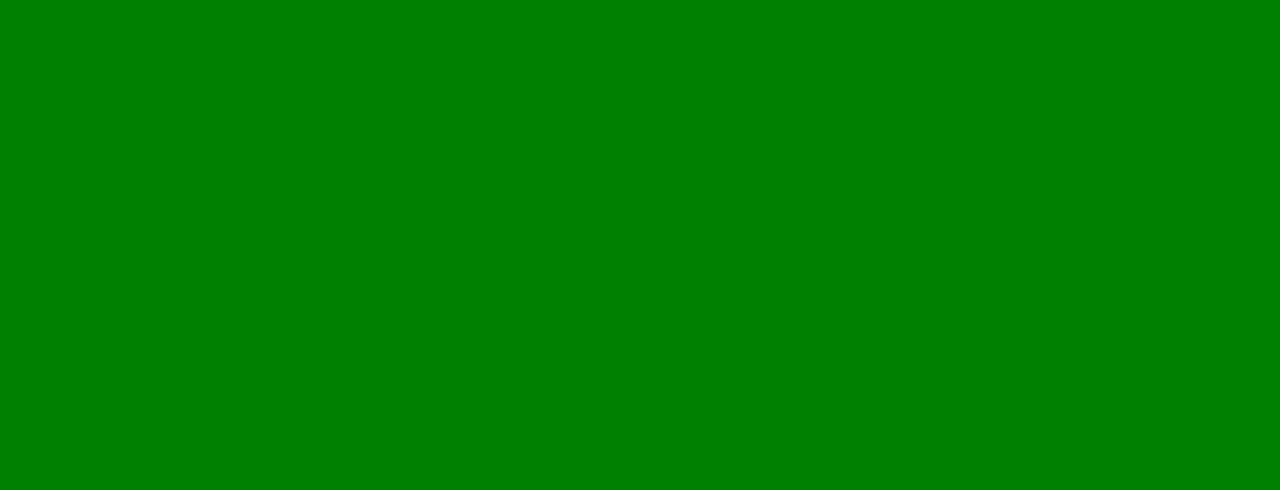
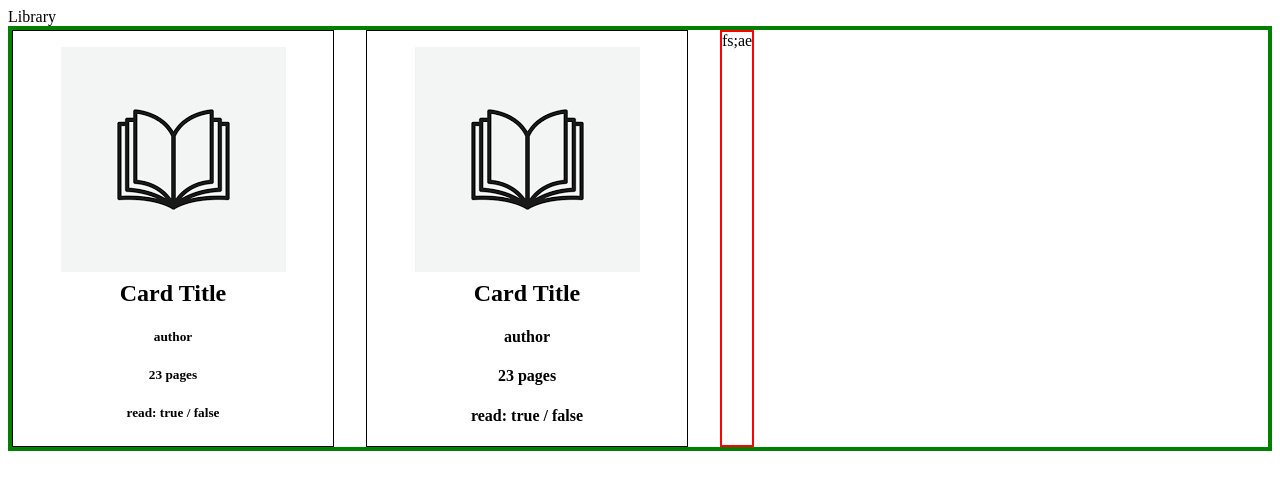
Before and after one commit to KyleThie/library, a plain HTML site: page index.html in a window 1280 px wide. Drawn offline with Linux system fonts and the light colour scheme.

Commit message:
Add image for book cards

```diff
--- a/index.html
+++ b/index.html
@@ -8,6 +8,24 @@
     <title>Library</title>
   </head>
   <body>
-    <script src="script.js"></script>
+    <div class="header">Library</div>
+    <div id="card-container">
+      <div class="card">
+        <img src="./images/bookIcon.png" alt="picture of a dog" />
+        <h2>Card Title</h2>
+        <h5>author</h5>
+        <h5>23 pages</h5>
+        <h5>read: true / false</h5>
+      </div>
+
+      <div class="card">
+        <img src="./images/bookIcon.png" alt="picture of a dog" />
+        <h2>Card Title</h2>
+        <h4>author</h4>
+        <h4>23 pages</h4>
+        <h4>read: true / false</h4>
+      </div>
+    </div>
+    <script src="script.js" defer></script>
   </body>
 </html>
--- a/script.js
+++ b/script.js
@@ -1,6 +1,14 @@
 console.log("is it working?");
+let cardContainer = document.getElementById("card-container");
+let myLibrary = [];
+// const oneCard = document.createElement("div");
+// oneCard.innerHTML = "div <br> 5";
+card = document.createElement("div");
+card.className = "testCard";
+card.innerHTML = "fs;ae";
 
-let myLibrary = [];
+cardContainer.appendChild(card);
+console.log("cardContainer:", cardContainer);
 
 class Book {
   constructor(title, author, pages, read) {
@@ -15,3 +23,20 @@ function addBookToLibrary(title, author, pages, read) {
   let newBook = new Book(title, author, pages, read);
   myLibrary.push(newBook);
 }
+
+addBookToLibrary("fsea", "pfoisae", 321, "fwas");
+addBookToLibrary("waga", "aaaaa", 52, "abt");
+
+console.log("myLibrary", myLibrary);
+
+function showBooks() {
+  myLibrary.forEach((book) => {
+    const singleBook = document.createElement("div");
+    singleBook.className = "card";
+    singleBook.innerHTML = `${book.title}`;
+    console.log(singleBook);
+    cardContainer.appendChild(BookTitle);
+  });
+}
+
+showBooks();
--- a/styles.css
+++ b/styles.css
@@ -1,3 +1,21 @@
-* {
-  background-color: green;
+#card-container {
+  display: flex;
+  flex-wrap: wrap;
+  border: 4px solid green;
+  gap: 2em;
 }
+
+.card {
+  border: 1px solid black;
+  text-align: center;
+  width: 20em;
+}
+
+.testCard {
+  border: 2px solid red;
+}
+
+.card img {
+  position: relative;
+  top: 1em;
+}
```
Also changed, not shown: images/bookIcon.png (added).
